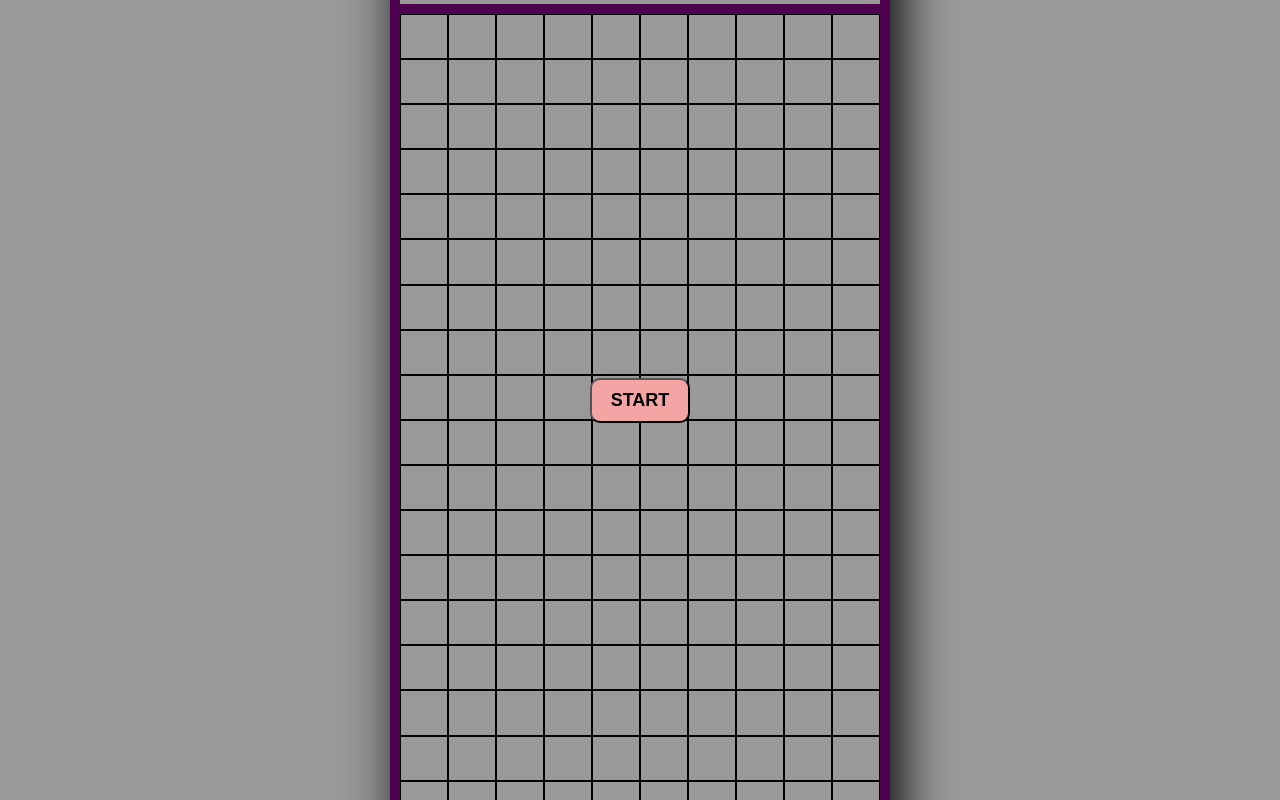
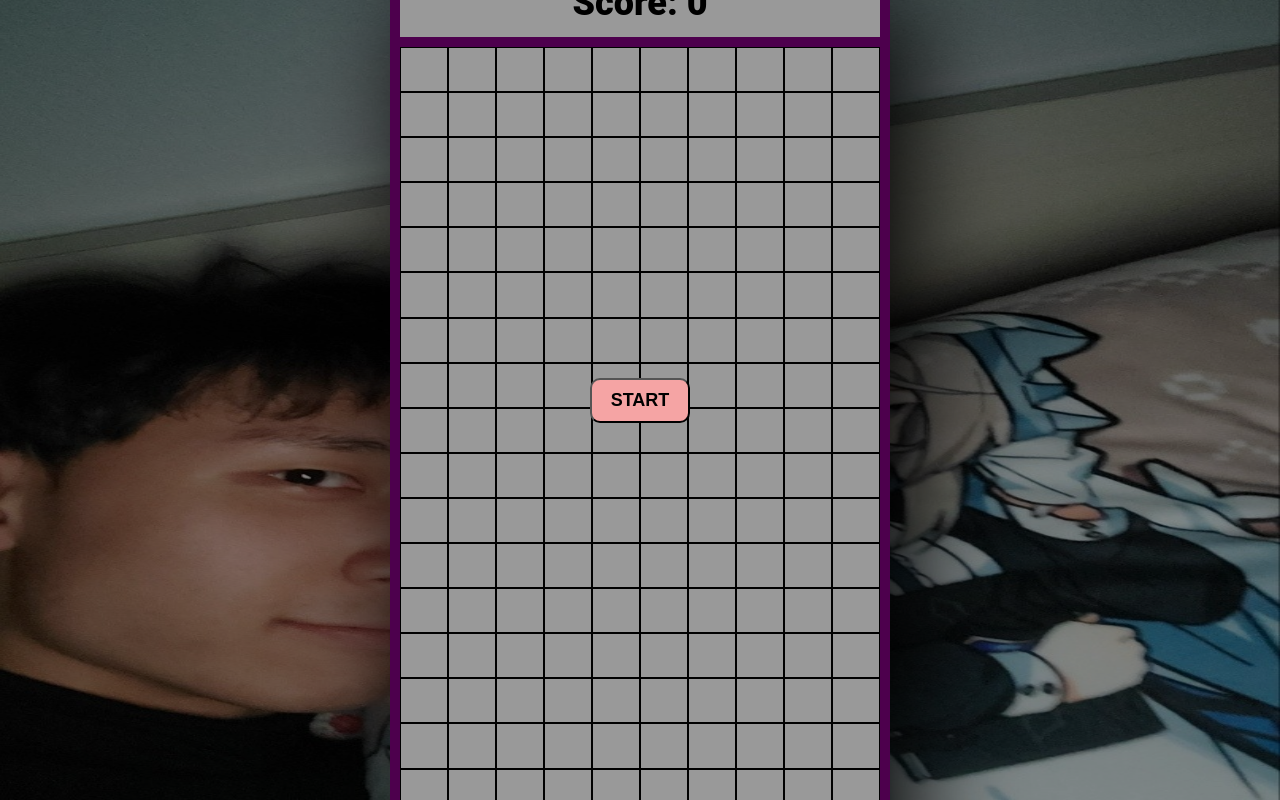
Before and after one commit to sonyk9919/Tetris_with_React, a React (Create React App) app: page / in a window 1280 px wide. Shown: the top 800 px of the page. Built offline with nearby package versions, Linux system fonts and the light colour scheme.

Commit message:
배경 및 UI 개선

```diff
--- a/src/Components/Button/GameButton.tsx
+++ b/src/Components/Button/GameButton.tsx
@@ -7,4 +7,5 @@ export const Button = styled.button`
   font-weight: 600;
   background-color: #f5a4a4;
   border-radius: 10px;
+  cursor: pointer;
 `;
--- a/src/Components/TetrisBoard.tsx
+++ b/src/Components/TetrisBoard.tsx
@@ -11,7 +11,8 @@ const Wrapper = styled.div`
   justify-content: flex-start;
   align-items: flex-start;
   border: 5px solid purple;
-  box-shadow: 10px 20px 50px black;
+  box-shadow: 20px 40px 100px black;
+  background-color: white;
 `;
 
 const Score = styled.div`
@@ -19,7 +20,7 @@ const Score = styled.div`
   padding: 1rem 0;
   width: 100%;
   font-size: 36px;
-  font-weight: 400;
+  font-weight: 1000;
   text-align: center;
   border: 5px solid purple;
   font-family: "Roboto", sans-serif;
@@ -156,9 +157,9 @@ const initialBlock = {
     ],
     [
       [0, 0],
+      [1, 0],
       [0, 1],
       [0, 2],
-      [1, 2],
     ],
   ],
   leftHook: [
--- a/src/Screen/Tetris.tsx
+++ b/src/Screen/Tetris.tsx
@@ -4,19 +4,37 @@ import { Button } from "../Components/Button/GameButton";
 import { FullScreen } from "../Components/Modal/FullScreen";
 import TetrisBoard from "../Components/TetrisBoard";
 import sound from "../resource/BGM/BGM.mp3";
+import backgroundImg from "../resource/image/mrhyo.jpg";
 
-const Wrapper = styled.div`
+interface WrapperImg {
+  bgURL: string;
+}
+
+const Wrapper = styled.div<WrapperImg>`
   width: 100vw;
   height: 100vh;
   display: flex;
   flex-direction: column;
   justify-content: center;
   align-items: center;
+  background-image: url(${(props) => props.bgURL});
+  background-repeat: no-repeat;
+  background-size: 100vw 100vh;
   .guide {
+    border: 5px solid black;
+    padding: 5px 10px;
+    background-color: white;
     margin-bottom: 1rem;
-    padding-right: 300px;
+    margin-right: 300px;
     font-weight: 600;
-    font-size: 12px;
+    font-size: 16px;
+    color: black;
+    p {
+      color: black;
+      font-size: 18px;
+      text-align: center;
+      margin-bottom: 1rem;
+    }
   }
 `;
 
@@ -29,13 +47,14 @@ const Tetris = () => {
   };
 
   return (
-    <Wrapper>
+    <Wrapper bgURL={backgroundImg}>
       {!gameStart && (
         <FullScreen>
           <Button onClick={onClick}>START</Button>
         </FullScreen>
       )}
       <div className="guide">
+        <p>조작법</p>
         블록 이동: 좌우 방향키
         <br />
         방향전환: Ctrl
```
Also changed, not shown: src/resource/image/mrhyo.jpg (added).
